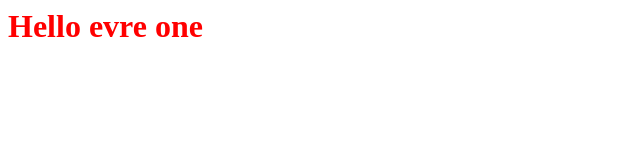
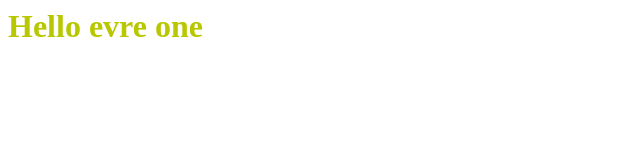
Before and after one commit to omarosmaan/task1, a plain HTML site: page index.html in a window 1280 px wide. Shown: the whole page, without its empty margins (0-640 px from the left). Drawn offline with Linux system fonts and the light colour scheme.

Commit message:
ediet style2

```diff
--- a/style.css
+++ b/style.css
@@ -1,3 +1,3 @@
 body{
-    color: rgb(255, 0, 0);
+    color: rgb(183, 200, 0);
 }
```
